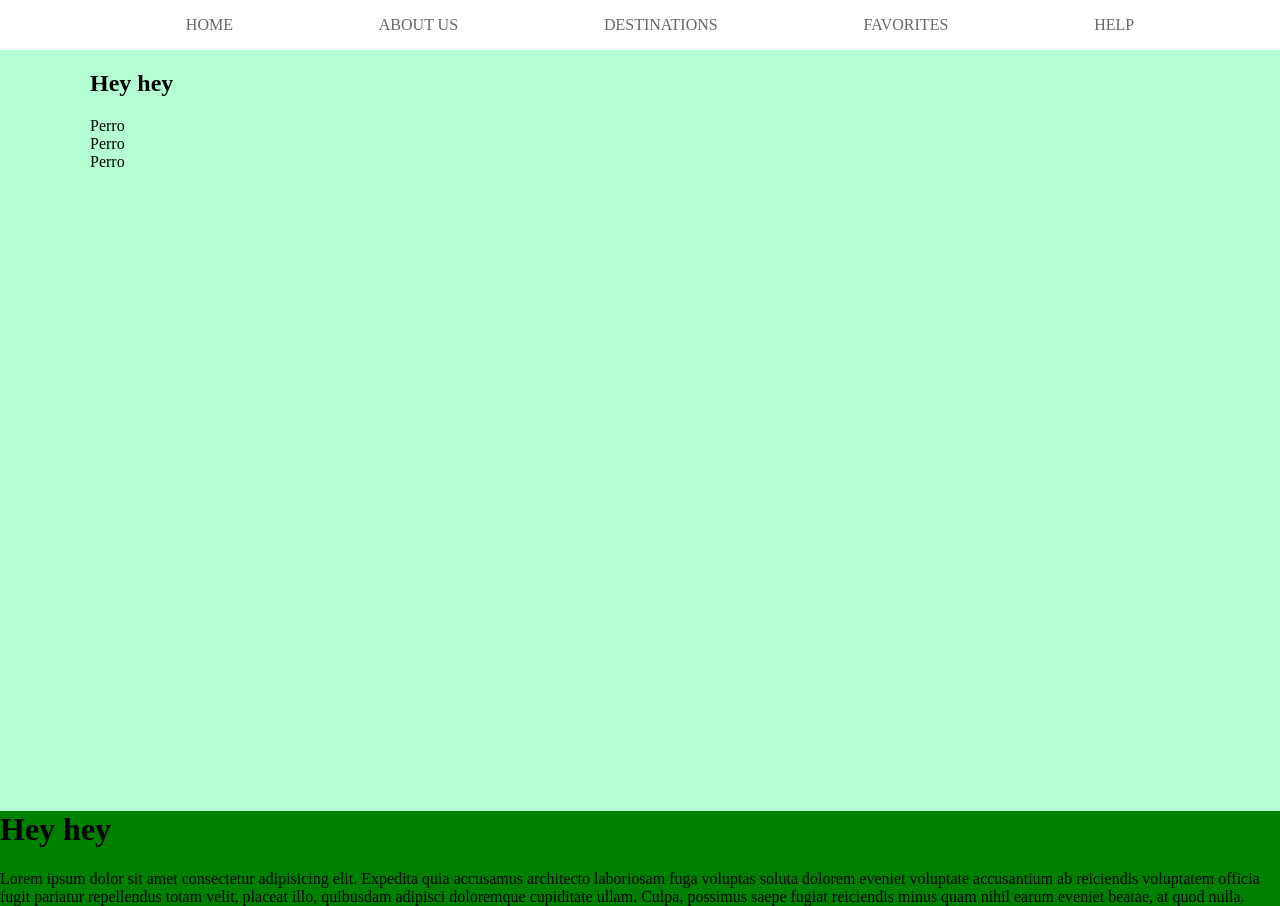
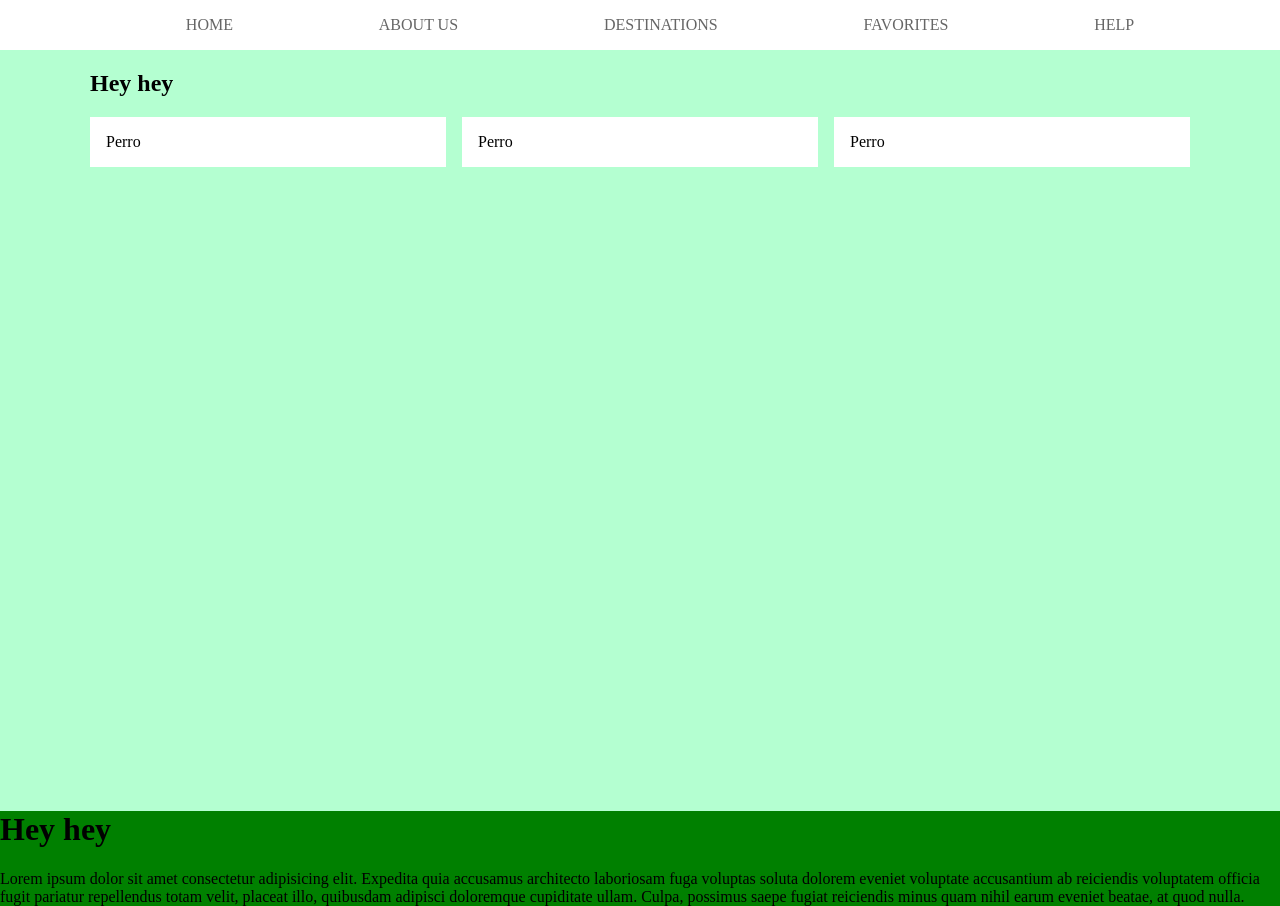
Before and after one commit to aatypi/treehouse, a React (Create React App) app: page / in a window 1280 px wide. Built offline with nearby package versions, Linux system fonts and the light colour scheme.

Commit message:
Added some styles to the cards

```diff
--- a/src/components/pages/CardRoll.js
+++ b/src/components/pages/CardRoll.js
@@ -3,14 +3,14 @@ import React from "react";
 class Card extends React.Component {
     render(){
         return (
-            <div> Perro</div>
+            <div className="card"> Perro</div>
             )
         }
 }
 
 export function CardRoll() {
   return (
-    <section className="max-width">
+    <section className="card-roll">
       <Card />
       <Card />
       <Card />
--- a/src/index.css
+++ b/src/index.css
@@ -66,6 +66,19 @@ footer {
   background-color: green;
 }
 
+/* Cards */
+
+.card-roll {
+  display: flex;
+  gap: 1rem;
+}
+
+.card {
+  background-color: #fff;
+  flex: 1 1 33%;
+  padding: 1rem;
+}
+
 /* Helpers */
 
 .max-width {
```
